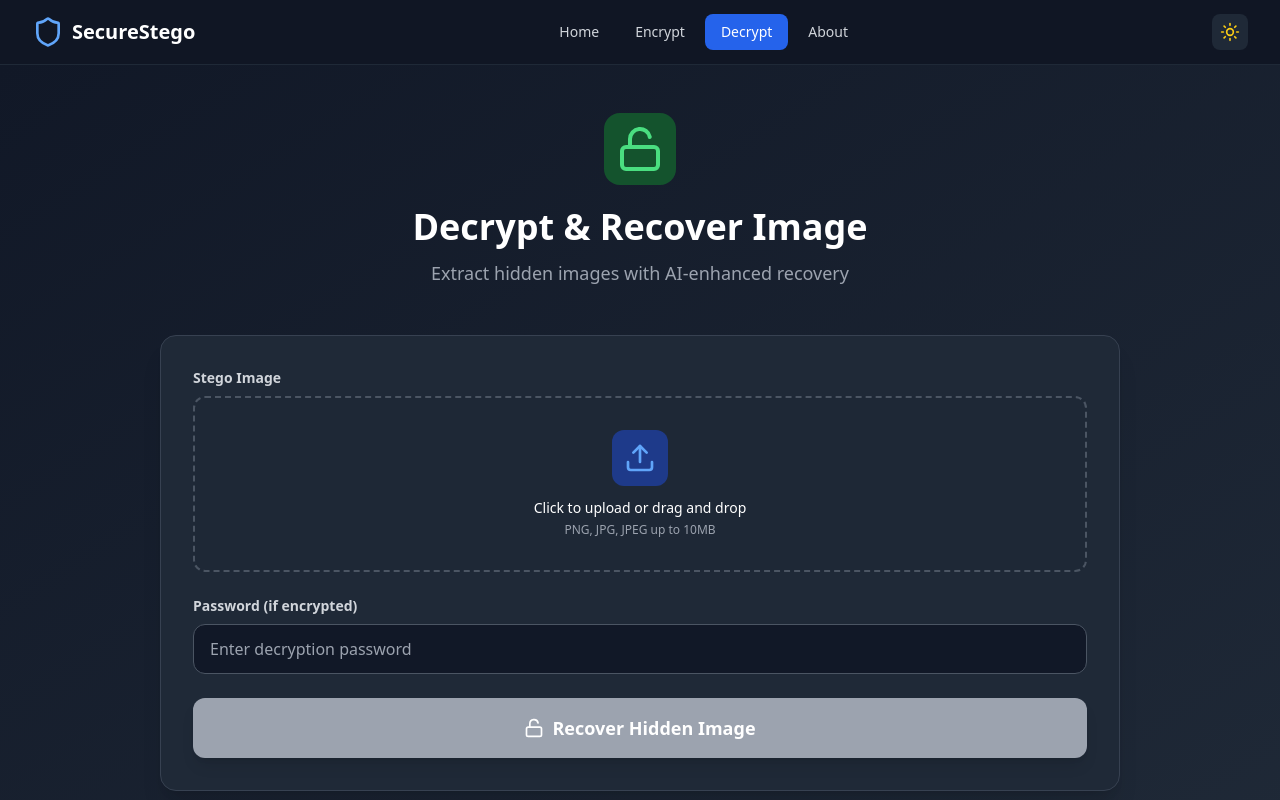
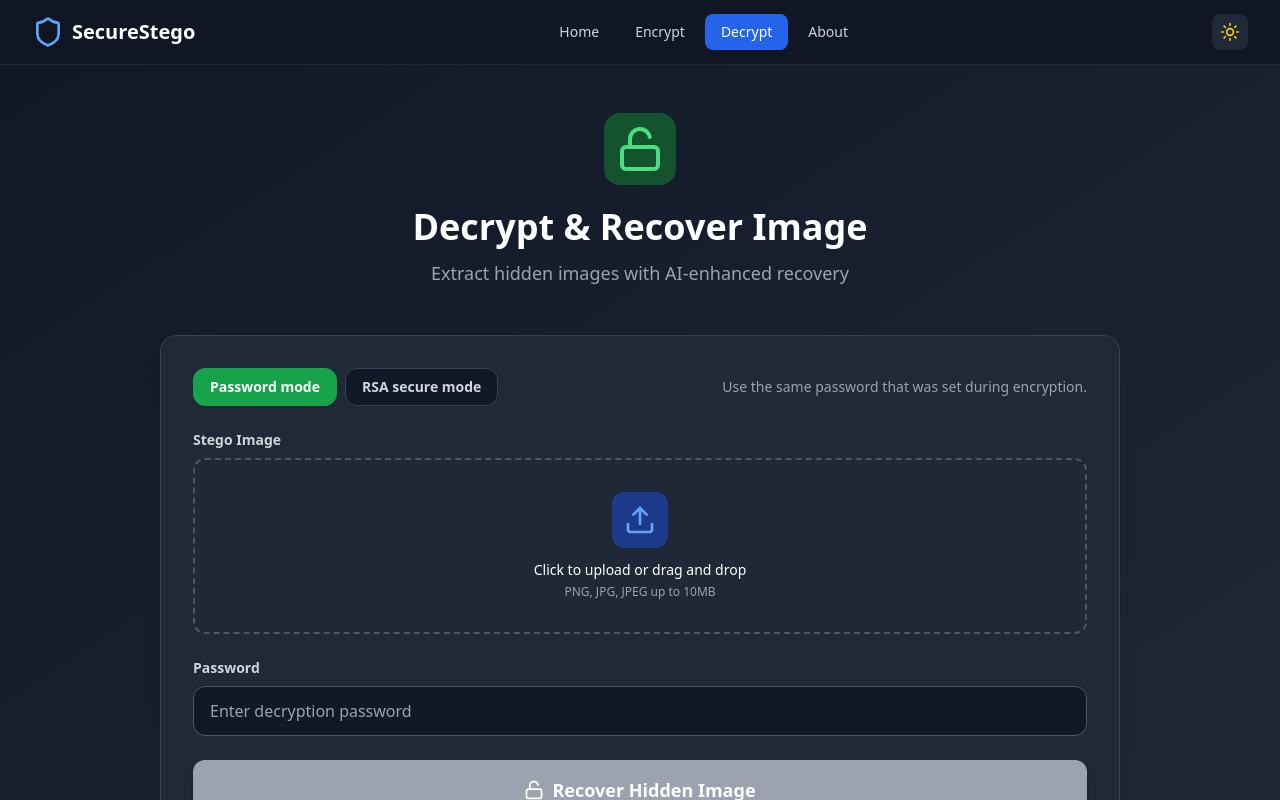
Before and after one commit to sanidhyathakur/secure_stego, a React (Vite) app: page / in a window 1280 px wide. Both pictures are taken after a click on the button "Decrypt". Shown: the top 800 px of the page. Built offline with nearby package versions, Linux system fonts and the light colour scheme.

Commit message:
Implement RSA decryption mode with validation
Added support for RSA decryption mode with private key upload and encrypted key input. Updated validation and UI elements to handle mode switching and inputs accordingly.

```diff
--- a/src/pages/Decrypt.tsx
+++ b/src/pages/Decrypt.tsx
@@ -1,6 +1,8 @@
 import { useState } from 'react';
 import FileUpload from '../components/FileUpload';
 import { Unlock, Sparkles, CheckCircle, AlertCircle, Loader, ArrowRight } from 'lucide-react';
+
+type DecryptMode = 'password' | 'rsa';
 
 export default function Decrypt() {
   const [stegoImage, setStegoImage] = useState<File | null>(null);
@@ -11,6 +13,11 @@ export default function Decrypt() {
   const [recoveredImage, setRecoveredImage] = useState('');
   const [error, setError] = useState('');
   const [showComparison, setShowComparison] = useState(false);
+
+  // NEW: mode + RSA fields
+  const [mode, setMode] = useState<DecryptMode>('password');
+  const [privateKeyFile, setPrivateKeyFile] = useState<File | null>(null);
+  const [encryptedKey, setEncryptedKey] = useState('');
 
   const handleStegoImage = (file: File) => {
     setStegoImage(file);
@@ -27,6 +34,23 @@ export default function Decrypt() {
       return;
     }
 
+    // Mode-specific validations
+    if (mode === 'password' && !password) {
+      setError('Please enter the decryption password (or use RSA mode).');
+      return;
+    }
+
+    if (mode === 'rsa') {
+      if (!privateKeyFile) {
+        setError('Please upload your RSA private key (.pem file).');
+        return;
+      }
+      if (!encryptedKey.trim()) {
+        setError('Please paste the encrypted key you received (Base64 string).');
+        return;
+      }
+    }
+
     setIsProcessing(true);
     setError('');
     setRecoveredImage('');
@@ -35,27 +59,40 @@ export default function Decrypt() {
 
     const formData = new FormData();
     formData.append('stegoImage', stegoImage);
-    if (password) formData.append('password', password);
+
+    let endpoint = '/api/recover';
+
+    if (mode === 'password') {
+      formData.append('password', password);
+      endpoint = '/api/recover';
+    } else {
+      formData.append('privateKeyFile', privateKeyFile as File);
+      formData.append('encryptedKey', encryptedKey.trim());
+      endpoint = '/api/recover-rsa';
+    }
 
     try {
-      await new Promise((resolve) => setTimeout(resolve, 1000));
+      // Just to show the status animation nicely
+      await new Promise((resolve) => setTimeout(resolve, 800));
       setStatus('Extracting hidden image...');
 
-      const response = await fetch('/api/recover', {
+      const response = await fetch(endpoint, {
         method: 'POST',
         body: formData,
       });
 
+      const data = await response.json();
+
       if (!response.ok) {
-        throw new Error('Decryption failed. Please check your password.');
+        throw new Error(data.error || 'Decryption failed. Please check your inputs.');
       }
 
-      const data = await response.json();
-
-      await new Promise((resolve) => setTimeout(resolve, 800));
+      await new Promise((resolve) => setTimeout(resolve, 700));
       setStatus('Applying AI enhancement...');
 
-      await new Promise((resolve) => setTimeout(resolve, 1200));
+      // (Optional) here you could actually call /api/ai-recover with data.recoveredImageUrl
+      await new Promise((resolve) => setTimeout(resolve, 1000));
+
       setStatus('Recovery complete!');
       setRecoveredImage(data.recoveredImageUrl || data.recoveredImage);
       setShowComparison(true);
@@ -65,6 +102,18 @@ export default function Decrypt() {
     } finally {
       setIsProcessing(false);
     }
+  };
+
+  const resetAll = () => {
+    setStegoImage(null);
+    setStegoPreview('');
+    setRecoveredImage('');
+    setShowComparison(false);
+    setStatus('');
+    setError('');
+    setPassword('');
+    setPrivateKeyFile(null);
+    setEncryptedKey('');
   };
 
   return (
@@ -83,23 +132,53 @@ export default function Decrypt() {
         </div>
 
         <div className="bg-white dark:bg-gray-800 rounded-2xl shadow-xl border border-gray-200 dark:border-gray-700 p-8">
+          {/* Mode toggle */}
+          <div className="mb-6 flex flex-col md:flex-row md:items-center md:justify-between gap-3">
+            <div className="flex gap-2">
+              <button
+                type="button"
+                onClick={() => setMode('password')}
+                className={`px-4 py-2 rounded-xl text-sm font-semibold border transition-all ${
+                  mode === 'password'
+                    ? 'bg-green-600 text-white border-green-600 shadow'
+                    : 'bg-gray-100 dark:bg-gray-900 text-gray-700 dark:text-gray-300 border-gray-300 dark:border-gray-700'
+                }`}
+              >
+                Password mode
+              </button>
+              <button
+                type="button"
+                onClick={() => setMode('rsa')}
+                className={`px-4 py-2 rounded-xl text-sm font-semibold border transition-all ${
+                  mode === 'rsa'
+                    ? 'bg-blue-600 text-white border-blue-600 shadow'
+                    : 'bg-gray-100 dark:bg-gray-900 text-gray-700 dark:text-gray-300 border-gray-300 dark:border-gray-700'
+                }`}
+              >
+                RSA secure mode
+              </button>
+            </div>
+            <p className="text-xs md:text-sm text-gray-500 dark:text-gray-400">
+              {mode === 'password'
+                ? 'Use the same password that was set during encryption.'
+                : 'Use your private key + encrypted key (safer – the password never travels in plain text).'}
+            </p>
+          </div>
+
           <div className="mb-6">
             <FileUpload
               label="Stego Image"
               onFileSelect={handleStegoImage}
               preview={stegoPreview}
-              onClear={() => {
-                setStegoImage(null);
-                setStegoPreview('');
-                setRecoveredImage('');
-                setShowComparison(false);
-              }}
+              onClear={resetAll}
             />
           </div>
 
+          {/* Mode-specific inputs */}
+          {mode === 'password' && (
             <div className="mb-6">
               <label className="block text-sm font-semibold text-gray-700 dark:text-gray-300 mb-2">
-              Password (if encrypted)
+                Password
               </label>
               <input
                 type="password"
@@ -109,6 +188,47 @@ export default function Decrypt() {
                 className="w-full px-4 py-3 rounded-xl border border-gray-300 dark:border-gray-600 bg-white dark:bg-gray-900 text-gray-900 dark:text-white focus:ring-2 focus:ring-green-500 focus:border-transparent outline-none transition-all"
               />
             </div>
+          )}
+
+          {mode === 'rsa' && (
+            <div className="mb-6 space-y-4">
+              <div>
+                <label className="block text-sm font-semibold text-gray-700 dark:text-gray-300 mb-2">
+                  Encrypted Key (Base64)
+                </label>
+                <textarea
+                  value={encryptedKey}
+                  onChange={(e) => setEncryptedKey(e.target.value)}
+                  placeholder="Paste the encrypted key you received in the email or from the sender"
+                  className="w-full px-4 py-3 rounded-xl border border-gray-300 dark:border-gray-600 bg-white dark:bg-gray-900 text-gray-900 dark:text-white focus:ring-2 focus:ring-blue-500 focus:border-transparent outline-none transition-all resize-y min-h-[90px]"
+                />
+                <p className="mt-1 text-xs text-gray-500 dark:text-gray-400">
+                  This is the long Base64 string that was generated during encryption and sent to you.
+                </p>
+              </div>
+
+              <div>
+                <label className="block text-sm font-semibold text-gray-700 dark:text-gray-300 mb-2">
+                  Your Private Key (.pem)
+                </label>
+                <input
+                  type="file"
+                  accept=".pem"
+                  onChange={(e) => setPrivateKeyFile(e.target.files?.[0] || null)}
+                  className="block w-full text-sm text-gray-900 dark:text-gray-100 file:mr-4 file:py-2 file:px-4 file:rounded-xl file:border-0 file:text-sm file:font-semibold file:bg-blue-50 file:text-blue-700 hover:file:bg-blue-100 dark:file:bg-blue-900/40 dark:file:text-blue-200 dark:hover:file:bg-blue-900/70"
+                />
+                {privateKeyFile && (
+                  <p className="mt-1 text-xs text-gray-500 dark:text-gray-400">
+                    Selected: <span className="font-mono">{privateKeyFile.name}</span>
+                  </p>
+                )}
+                <p className="mt-1 text-xs text-gray-500 dark:text-gray-400">
+                  This key should be kept secret. It never leaves your device except for this secure
+                  decryption step.
+                </p>
+              </div>
+            </div>
+          )}
 
           {isProcessing && (
             <div className="mb-6 p-4 bg-blue-50 dark:bg-blue-900/20 border border-blue-200 dark:border-blue-800 rounded-xl">
```
Lines whose indentation alone changed are shown as unchanged.
